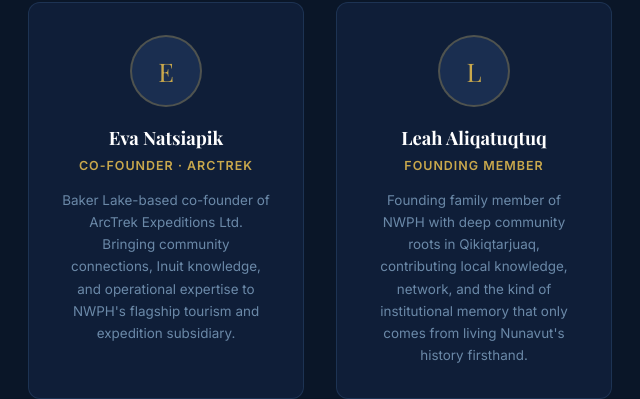
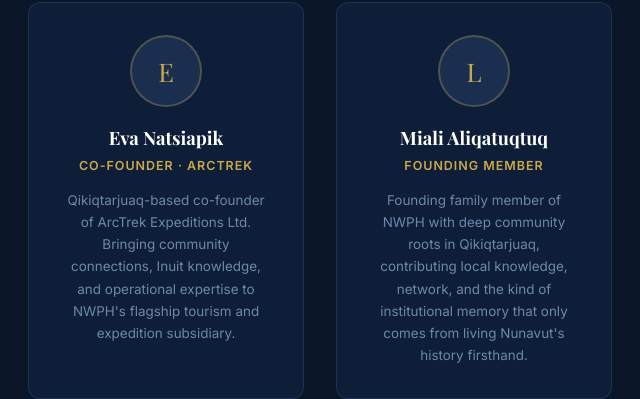
Before and after one commit to atoms-apple/NWPH, a plain HTML site: page index.html in a window 1280 px wide. Shown: the part 4171-4570 px from the top of the page, 320-960 px from the left. Drawn offline with nearby package versions, Linux system fonts and the light colour scheme.

Commit message:
Update index.html

```diff
--- a/index.html
+++ b/index.html
@@ -943,7 +943,7 @@
         <div class="sub-tag">Tourism &amp; Expeditions</div>
         <h3>ArcTrek Expeditions</h3>
         <div class="sub-abbr">ArcTrek Expeditions Ltd.</div>
-        <p>Inuit-guided Arctic adventure tourism delivering authentic land-based experiences across Nunavut. Co-founded with Eva Natsiapik of Baker Lake, ArcTrek connects visitors directly to Inuit knowledge, landscapes, and culture.</p>
+        <p>Inuit-guided Arctic adventure tourism delivering authentic land-based experiences across Nunavut. Co-founded with Eva Natsiapik of Qikiqtarjuaq, ArcTrek connects visitors directly to Inuit knowledge, landscapes, and culture.</p>
         <div class="sub-status active"><span class="dot"></span> Active Development</div>
       </div>
 
@@ -1060,12 +1060,12 @@
         <div class="avatar">E</div>
         <h4>Eva Natsiapik</h4>
         <div class="title">Co-Founder · ArcTrek</div>
-        <p>Baker Lake-based co-founder of ArcTrek Expeditions Ltd. Bringing community connections, Inuit knowledge, and operational expertise to NWPH's flagship tourism and expedition subsidiary.</p>
+        <p>Qikiqtarjuaq-based co-founder of ArcTrek Expeditions Ltd. Bringing community connections, Inuit knowledge, and operational expertise to NWPH's flagship tourism and expedition subsidiary.</p>
       </div>
 
       <div class="team-card reveal">
         <div class="avatar">L</div>
-        <h4>Leah Aliqatuqtuq</h4>
+        <h4>Miali Aliqatuqtuq</h4>
         <div class="title">Founding Member</div>
         <p>Founding family member of NWPH with deep community roots in Qikiqtarjuaq, contributing local knowledge, network, and the kind of institutional memory that only comes from living Nunavut's history firsthand.</p>
       </div>
```
